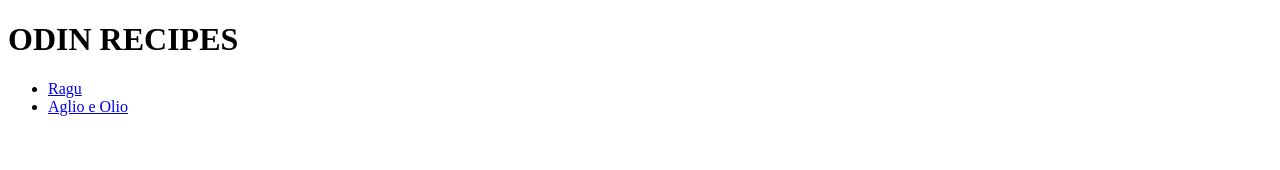
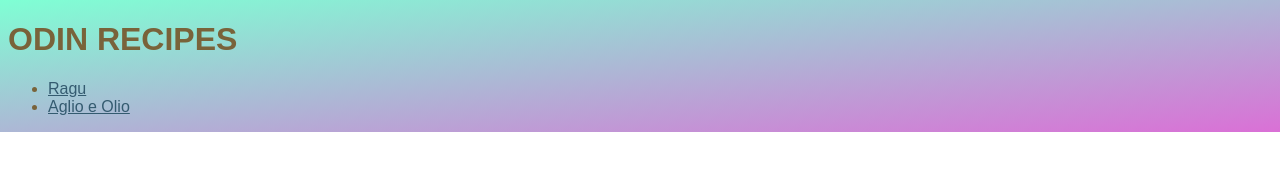
Before and after one commit to vidunithathimath/odinRecipes, a plain HTML site: page index.html in a window 1280 px wide. Drawn offline with Linux system fonts and the light colour scheme.

Commit message:
add css to index
to stop it from looking extremely boring

```diff
--- /dev/null
+++ b/css/indexstyle.css
@@ -0,0 +1,13 @@
+* {
+    color: rgb(121, 99, 58);
+    font-family: Arial, Helvetica, sans-serif;
+}
+
+body {
+    background-image: linear-gradient(to bottom right, aquamarine, orchid);
+    background-repeat: repeat-x;
+}
+
+a {
+    color: rgb(52, 91, 112);
+}
--- /dev/null
+++ b/css/ragustyles.css
@@ -0,0 +1,8 @@
+body {
+    font-family: sans-serif;
+}
+
+img {
+    float: right;
+    height: 250px;
+}
--- a/index.html
+++ b/index.html
@@ -1,6 +1,7 @@
 <!DOCTYPE html>
 <html lang="en">
 <head>
+    <link rel="stylesheet" href="css/indexstyle.css"
     <meta charset="UTF-8">
     <meta name="viewport" content="width=device-width, initial-scale=1.0">
     <title>Document</title>
```
